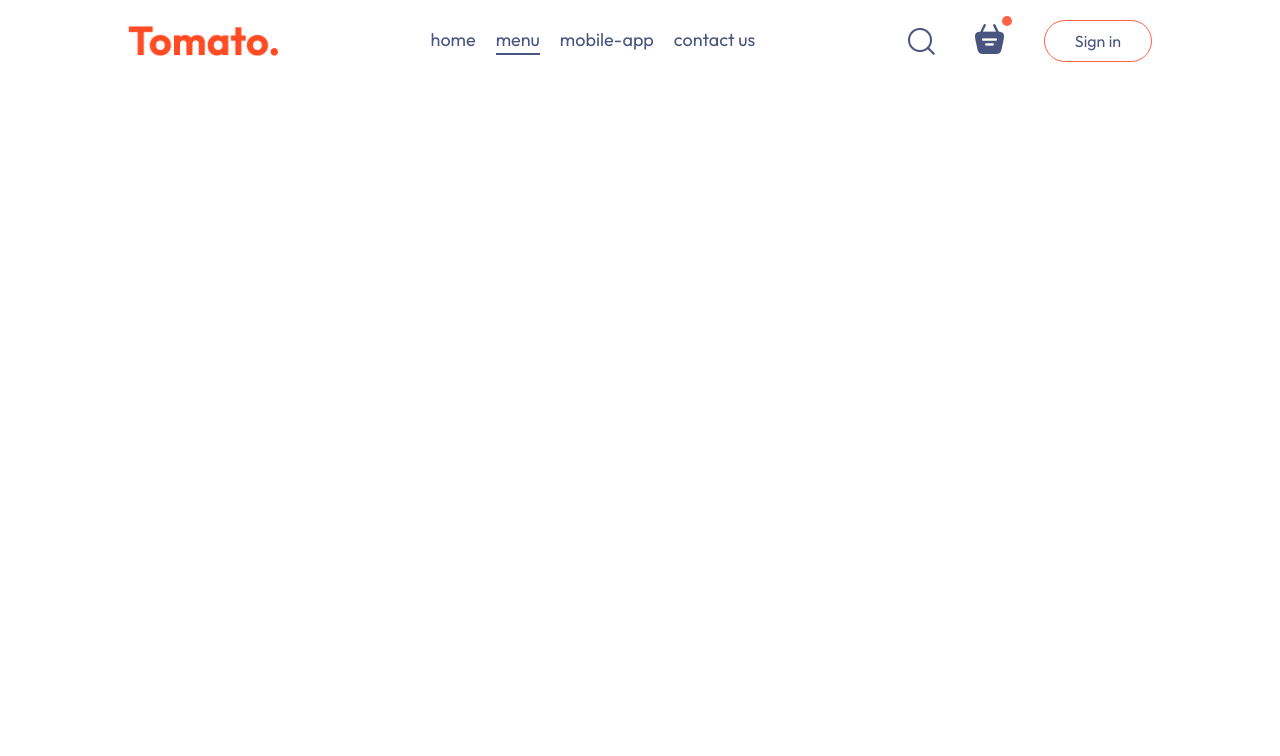
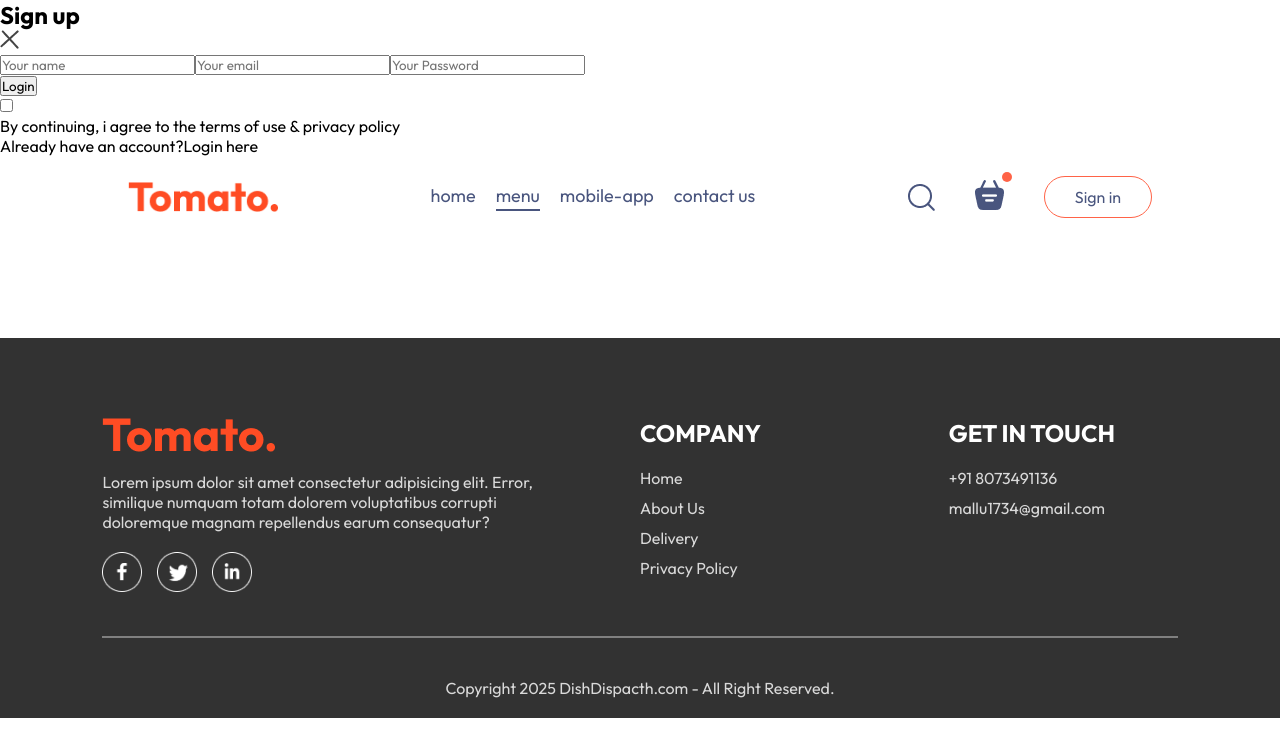
Before and after one commit to CMallesha/Food-Delivery-Application-Using-React-Js, a React (Vite) app: page /order in a window 1280 px wide. Both pictures are taken after a click on the button "Sign in". Shown: the top 756 px of the page. Built offline with nearby package versions, Linux system fonts and the light colour scheme.

Commit message:
footer added

```diff
--- a/src/App.jsx
+++ b/src/App.jsx
@@ -1,21 +1,33 @@
-import React from 'react'
+import React, { useState } from 'react'
 import Navbar from './Components/Navbar/Navbar'
 import { Route, Routes } from 'react-router-dom'
 import Home from './Pages/Home/Home'
 import Cart from './Pages/Cart/Cart'
 import PlaceOrder from './Pages/PlaceOrder/PlaceOrder'
+import Footer from './Components/Footer/Footer'
+import LoginPopup from './Components/LoginPopup/LoginPopup'
 
 function App() {
+
+  const [showLogin,setShowLogin]=useState(false)
+
   return (
-    <div className='app'>
-      <Navbar/>
-      <Routes>
-        <Route path='/' element={<Home/>} />
-        <Route path='/cart' element={<Cart/>} />
-        <Route path='/order' element={<PlaceOrder/>} />
+    <>
+      {showLogin?<LoginPopup setShowLogin={setShowLogin} />:<></>}
+      <div className='app'>
+        <Navbar  setShowLogin={setShowLogin}/>
+        <Routes>
+          <Route path='/' element={<Home />} />
+          <Route path='/cart' element={<Cart />} />
+          <Route path='/order' element={<PlaceOrder />} />
 
-      </Routes>
-    </div>
+        </Routes>
+      </div>
+
+      <Footer/>
+
+
+    </>
   )
 }
 
--- /dev/null
+++ b/src/Components/Footer/Footer.css
@@ -0,0 +1,49 @@
+.footer {
+    color: #d9d9d9;
+    background-color: #323232;
+    display: flex;
+    flex-direction: column;
+    align-items: center;
+    gap: 20px;
+    padding: 20px 8vw;
+    padding-top: 80px;
+    margin-top: 100px;
+}
+
+.footer-content {
+    width: 100%;
+    display: grid;
+    grid-template-columns: 2fr 1fr 1fr;
+    gap: 80px;
+}
+
+.footer-content-left,
+.footer-content-right,
+.footer-content-center {
+    display: flex;
+    flex-direction: column;
+    align-items: start;
+    gap: 20px;
+}
+.footer-content-left li,
+.footer-content-right li,
+.footer-content-center li {
+ list-style: none;
+ margin-bottom: 10px;
+ cursor: pointer;
+}
+.footer-content-right h2,
+.footer-content-center h2{
+    color: white;
+}
+.footer-social-icons img{
+    width: 40px;
+    margin-right: 15px;
+}
+.footer hr{
+    width: 100%;
+    height: 2px;
+    margin: 20px 0;
+    background-color: gray;
+    border: none;
+}
--- /dev/null
+++ b/src/Components/Footer/Footer.jsx
@@ -0,0 +1,41 @@
+import React from 'react'
+import './Footer.css'
+import { assets } from '../../assets/assets'
+
+const Footer = () => {
+  return (
+    <div className='footer' id='footer'>
+      <div className="footer-content">
+        <div className="footer-content-left">
+           <img src={assets.logo} alt=''/>
+           <p>Lorem ipsum dolor sit amet consectetur adipisicing elit. Error, similique numquam totam dolorem voluptatibus corrupti doloremque magnam repellendus earum consequatur?</p>
+           <div className="footer-social-icons">
+           <img src={assets.facebook_icon} alt=''/>
+           <img src={assets.twitter_icon} alt=''/>
+           <img src={assets.linkedin_icon} alt=''/>
+           </div>
+        </div>
+        <div className="footer-content-center">
+            <h2>COMPANY</h2>
+            <ul>
+              <li>Home</li>
+              <li>About Us</li>
+              <li>Delivery</li>
+              <li>Privacy Policy</li>
+            </ul>
+        </div>
+        <div className="footer-content-right">
+             <h2>GET IN TOUCH</h2>
+             <ul>
+              <li>+91 8073491136</li>
+              <li>mallu1734@gmail.com</li>
+             </ul>
+        </div>
+      </div>
+      <hr />
+      <p className="footer-copy">Copyright 2025 DishDispacth.com - All Right Reserved.</p>
+    </div>
+  )
+}
+
+export default Footer
--- /dev/null
+++ b/src/Components/LoginPopup/LoginPopup.jsx
@@ -0,0 +1,33 @@
+import React, { useState } from 'react'
+import './LoginPopup.css'
+import { assets } from '../../assets/assets'
+
+const LoginPopup = ({setShowLogin}) => {
+
+    const[currState,setCurrentState]=useState("Sign up")
+  return (
+    <div className='login-popup'>
+      <form action="" className="login-popup-container">
+        <div className="login-popup-title">
+            <h2>{currState}</h2>
+            <img onClick={()=>setShowLogin(false)} src={assets.cross_icon} alt='' />
+        </div>
+        <div className="login-popup-inputs">
+            {currState==="Login"?<></>:<input type='text' placeholder='Your name' required />}
+            <input type='email' placeholder='Your email' required />
+            <input type='password' placeholder='Your Password' required />
+        </div>
+        <button>{currState==="Sign Up"?"Create account":"Login"}</button>
+        <div className="login-popup-condition">
+        <input type='checkbox' required />
+        <p>By continuing, i agree to the terms of use & privacy policy</p>
+        </div>
+        {currState==="Login"
+        ?<p>Create a new account?<span onClick={()=>setCurrentState("Sign Up")}>Click here</span></p>
+        :<p>Already have an account?<span onClick={()=>setCurrentState("Login")}>Login here</span></p>}
+      </form>
+    </div>
+  )
+}
+
+export default LoginPopup
--- a/src/Components/Navbar/Navbar.jsx
+++ b/src/Components/Navbar/Navbar.jsx
@@ -2,7 +2,7 @@ import React, { useState } from 'react'
 import './Navbar.css'
 import { assets } from '../../assets/assets'
 
-const Navbar = () => {
+const Navbar = ({setShowLogin}) => {
 
   const [menu, setMenu]=useState("menu");
 
@@ -23,7 +23,7 @@ const Navbar = () => {
                 <img src={assets.basket_icon} alt="" />
                 <div className="dot"></div>
             </div>
-            <button>Sign in</button>
+            <button onClick={()=>setShowLogin(true)}>Sign in</button>
         </div>
     </div>
   )
```
Also changed, not shown: src/Components/LoginPopup/LoginPopup.css (added).
